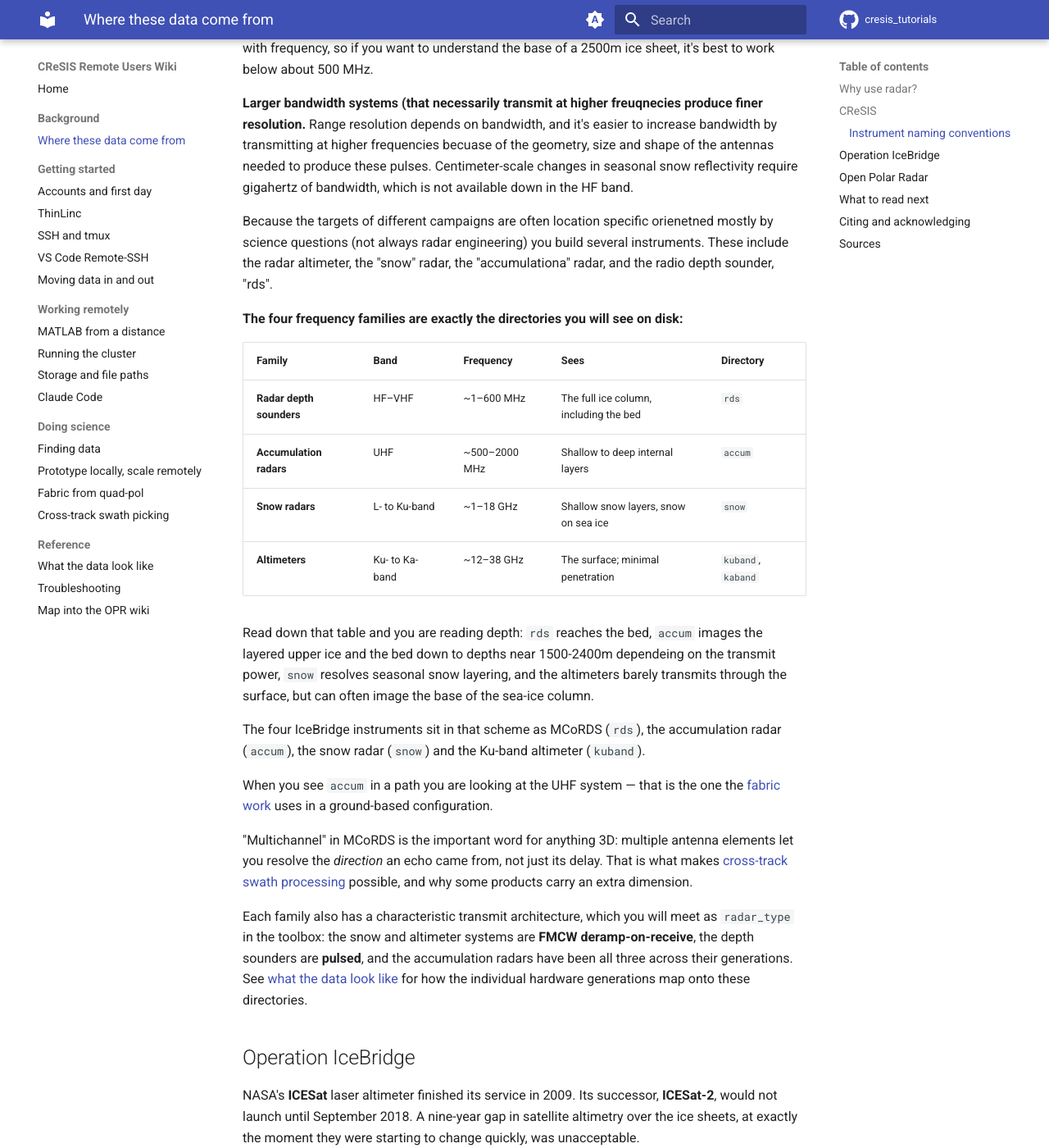
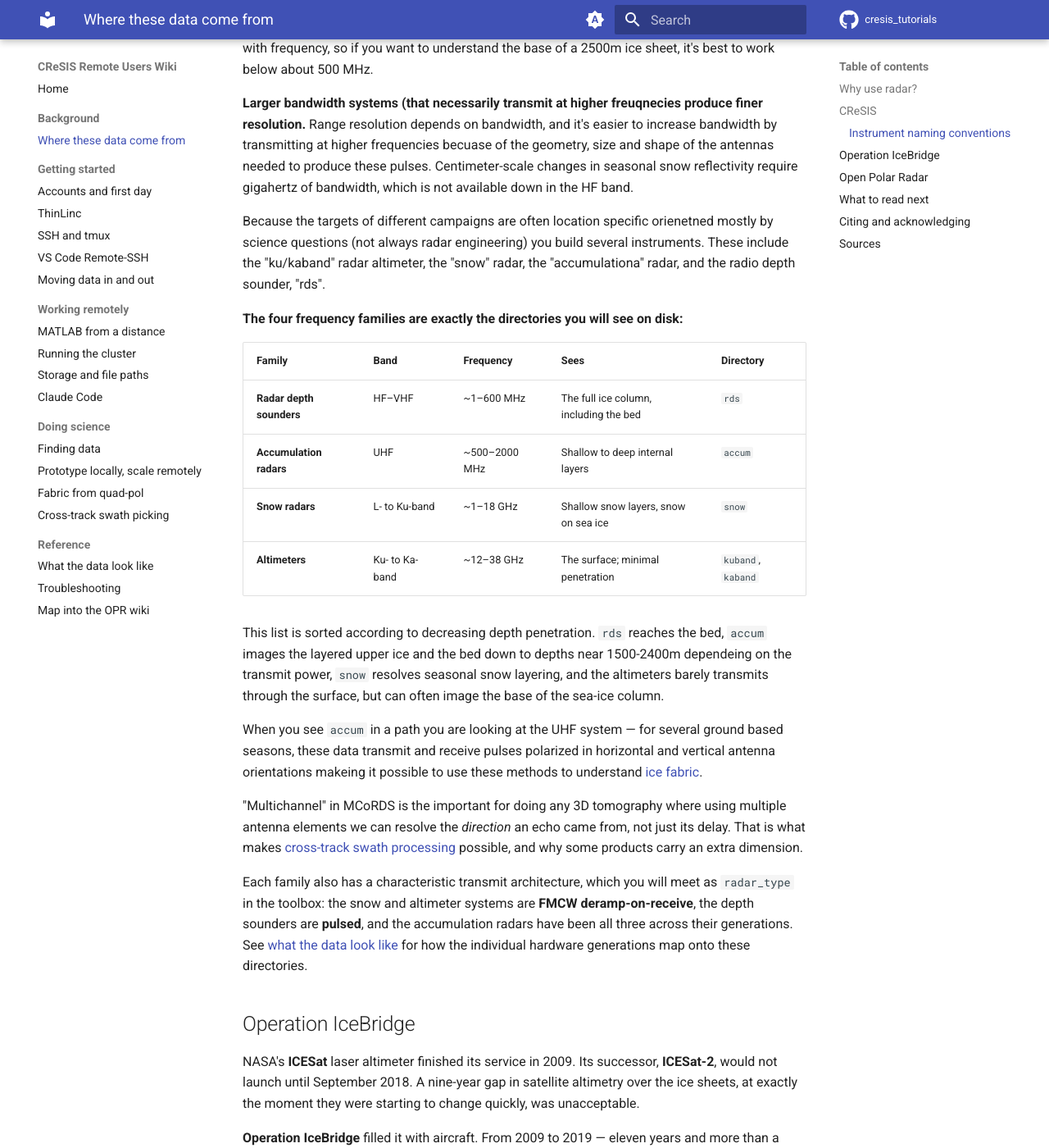
Before and after one commit to rice-glaciology/cresis_tutorials, an MkDocs documentation site: the page built from docs/background/history.md, in a window 1280 px wide and 1400 px high, scrolled down 1123 px. Shown: the whole window at 82% size. Built offline with MkDocs 1.6.1 and Material for MkDocs 9.7.7, drawn with Linux system fonts in a browser that asks for light colours; comment, search, counter and statistics services are not loaded.

Commit message:
Fix typos and enhance clarity in history.md
Corrected typos and improved clarity in the history documentation.

```diff
--- a/docs/background/history.md
+++ b/docs/background/history.md
@@ -29,7 +29,7 @@ frequency, so if you want to understand the base of a 2500m ice sheet, it's best
 Range resolution depends on bandwidth, and it's easier to increase bandwidth by transmitting at higher frequencies becuase of the geometry, size and shape of the antennas needed to produce these pulses. Centimeter-scale changes in seasonal snow reflectivity require gigahertz of bandwidth, which is not available down in the HF band.
 
 Because the targets of different campaigns are often location specific orienetned mostly by science questions (not always radar engineering) you build several instruments.
-These include the radar altimeter, the "snow" radar, the "accumulationa" radar, and the radio depth sounder, "rds".
+These include the "ku/kaband" radar altimeter, the "snow" radar, the "accumulationa" radar, and the radio depth sounder, "rds".
 
 **The four frequency families are exactly the directories you will see on disk:**
 
@@ -40,21 +40,13 @@ These include the radar altimeter, the "snow" radar, the "accumulationa" radar,
 | **Snow radars** | L- to Ku-band | ~1–18 GHz | Shallow snow layers, snow on sea ice | `snow` |
 | **Altimeters** | Ku- to Ka-band | ~12–38 GHz | The surface; minimal penetration | `kuband`, `kaband` |
 
-Read down that table and you are reading depth: `rds` reaches the bed, `accum`
-images the layered upper ice and the bed down to depths near 1500-2400m dependeing on the transmit power, `snow` resolves seasonal snow layering, and the
-altimeters barely transmits through the surface, but can often image the base of the sea-ice column.
+This list is sorted according to decreasing depth penetration.  `rds` reaches the bed, `accum`
+images the layered upper ice and the bed down to depths near 1500-2400m dependeing on the transmit power, `snow` resolves seasonal snow layering, and the altimeters barely transmits through the surface, but can often image the base of the sea-ice column.
 
-The four IceBridge instruments sit in that scheme as MCoRDS (`rds`), the accumulation radar (`accum`), the snow radar (`snow`) and the Ku-band altimeter
-(`kuband`).
+When you see `accum` in a path you are looking at the UHF system — for several ground based seasons, these data transmit and receive pulses polarized in horizontal and vertical antenna orientations makeing it possible to use these methods to understand [ice fabric](../doing-science/fabric-polarimetry.md).
 
-When you see `accum` in a path you are looking at the UHF system — that is the
-one the [fabric work](../doing-science/fabric-polarimetry.md) uses in a
-ground-based configuration.
-
-"Multichannel" in MCoRDS is the important word for anything 3D: multiple
-antenna elements let you resolve the *direction* an echo came from, not just
-its delay. That is what makes
-[cross-track swath processing](../doing-science/swath-cross-track-picking.md)
+"Multichannel" in MCoRDS is the important for doing any 3D tomography where using multiple antenna elements we can resolve the *direction* an echo came from, not just its delay.
+That is what makes [cross-track swath processing](../doing-science/swath-cross-track-picking.md)
 possible, and why some products carry an extra dimension.
 
 Each family also has a characteristic transmit architecture, which you will
```
